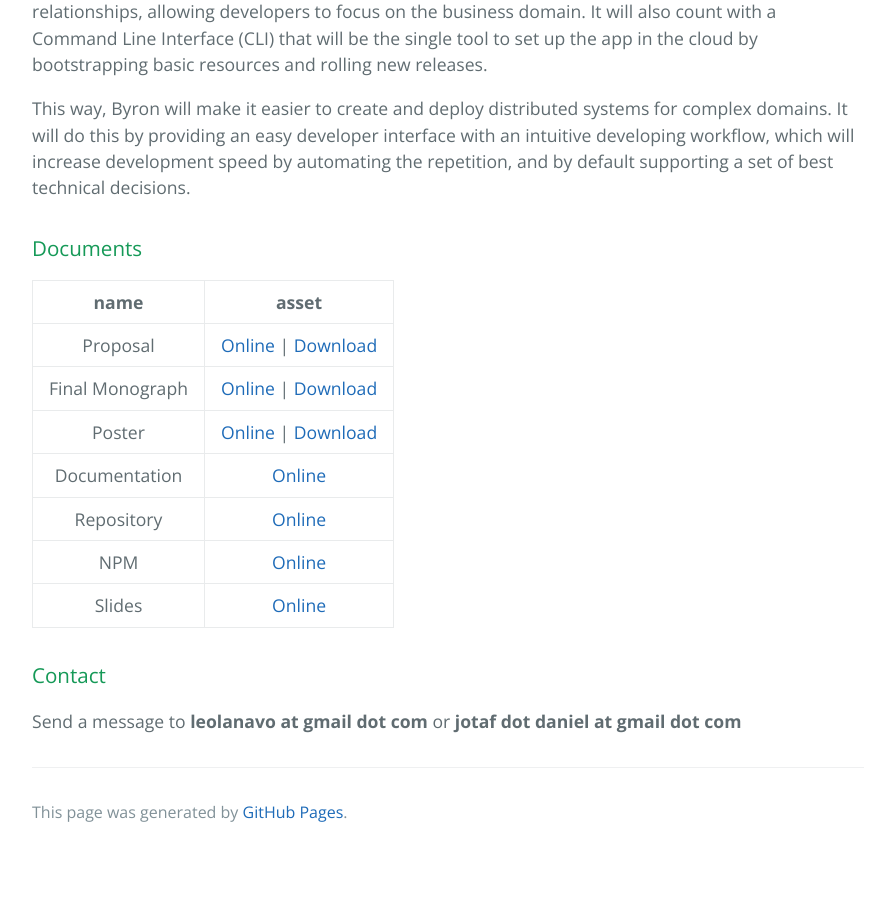
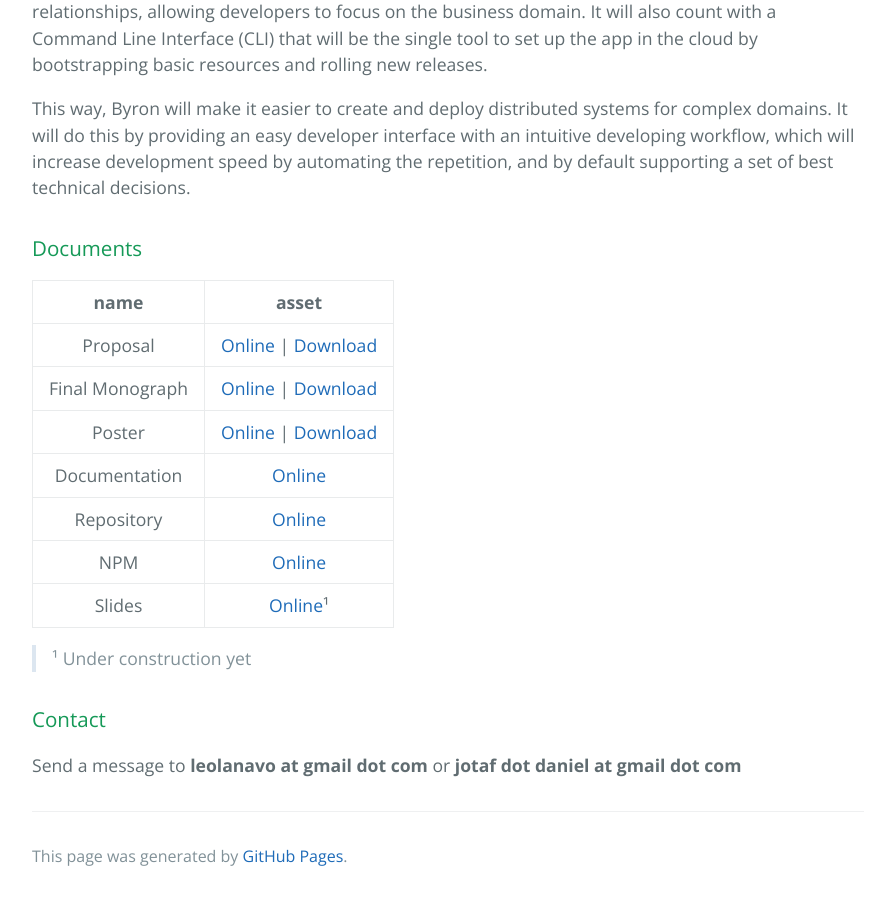
Before and after one commit to jooaodanieel/jooaodanieel.github.io, a Jekyll site: the page built from index.md, in a window 1280 px wide and 900 px high, scrolled down 1146 px. Shown: the whole window, without its empty margins (192-1076 px from the left). Built offline with Jekyll 4.4.1, drawn with Linux system fonts in a browser that asks for light colours; our own code applies the rules of GitHub Pages for plain Markdown files; before the commit the page ends 2002 px from its top, so only the background shows below that.

```diff
--- a/index.md
+++ b/index.md
@@ -35,7 +35,9 @@ This way, Byron will make it easier to create and deploy distributed systems for
 | Documentation   | [Online][4] |
 | Repository      | [Online][5] |
 | NPM             | [Online][6] |
-| Slides          | [Online][7] |
+| Slides          | [Online][7]¹ |
+
+> ¹ Under construction yet
 
 [1]: https://gitlab.com/byron-framework/kanban/blob/master/Byron_Proposal.pdf
 [2]: https://gitlab.com/byron-framework/kanban/blob/master/Byron_Monograph.pdf
```
Also changed, not shown: 1 other file.
